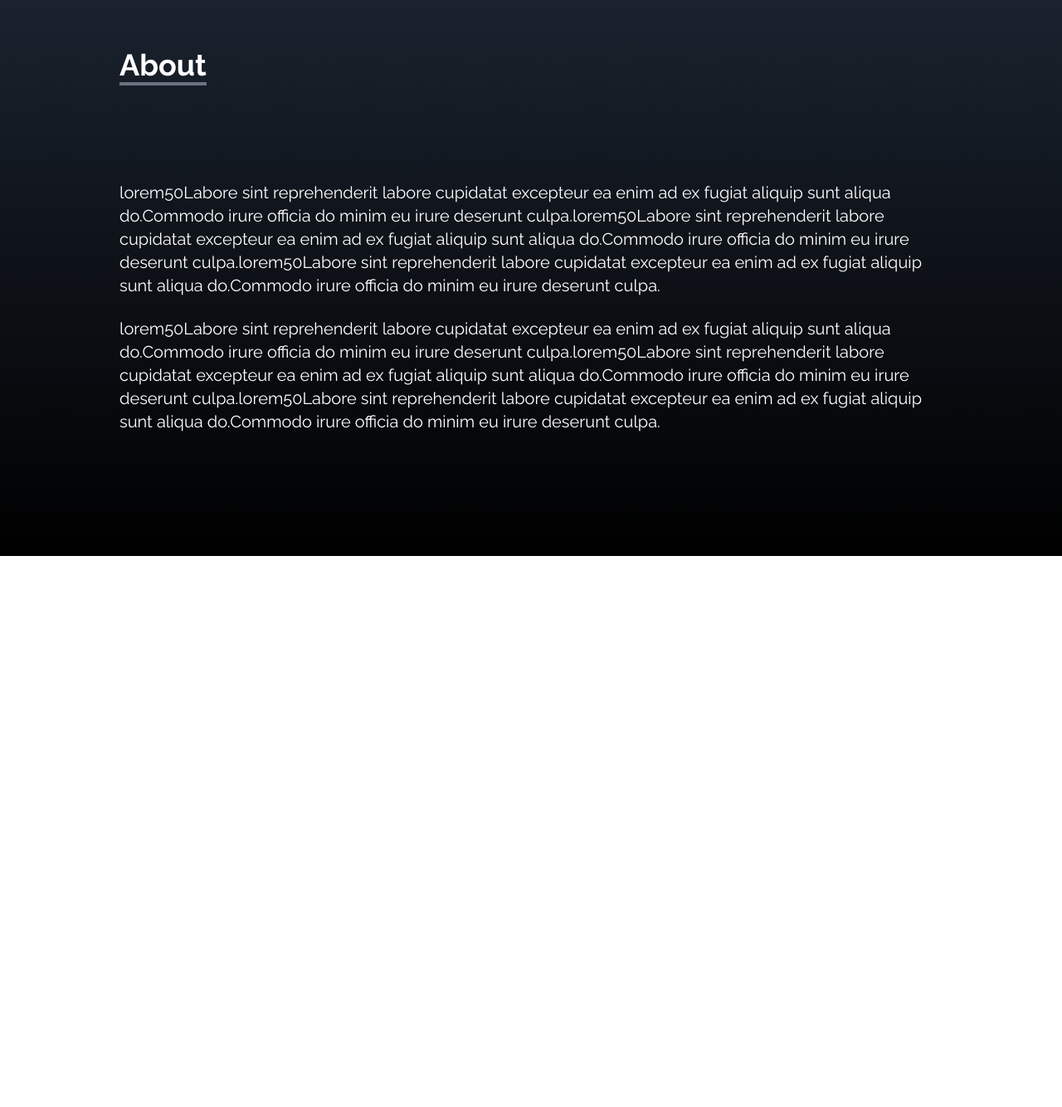
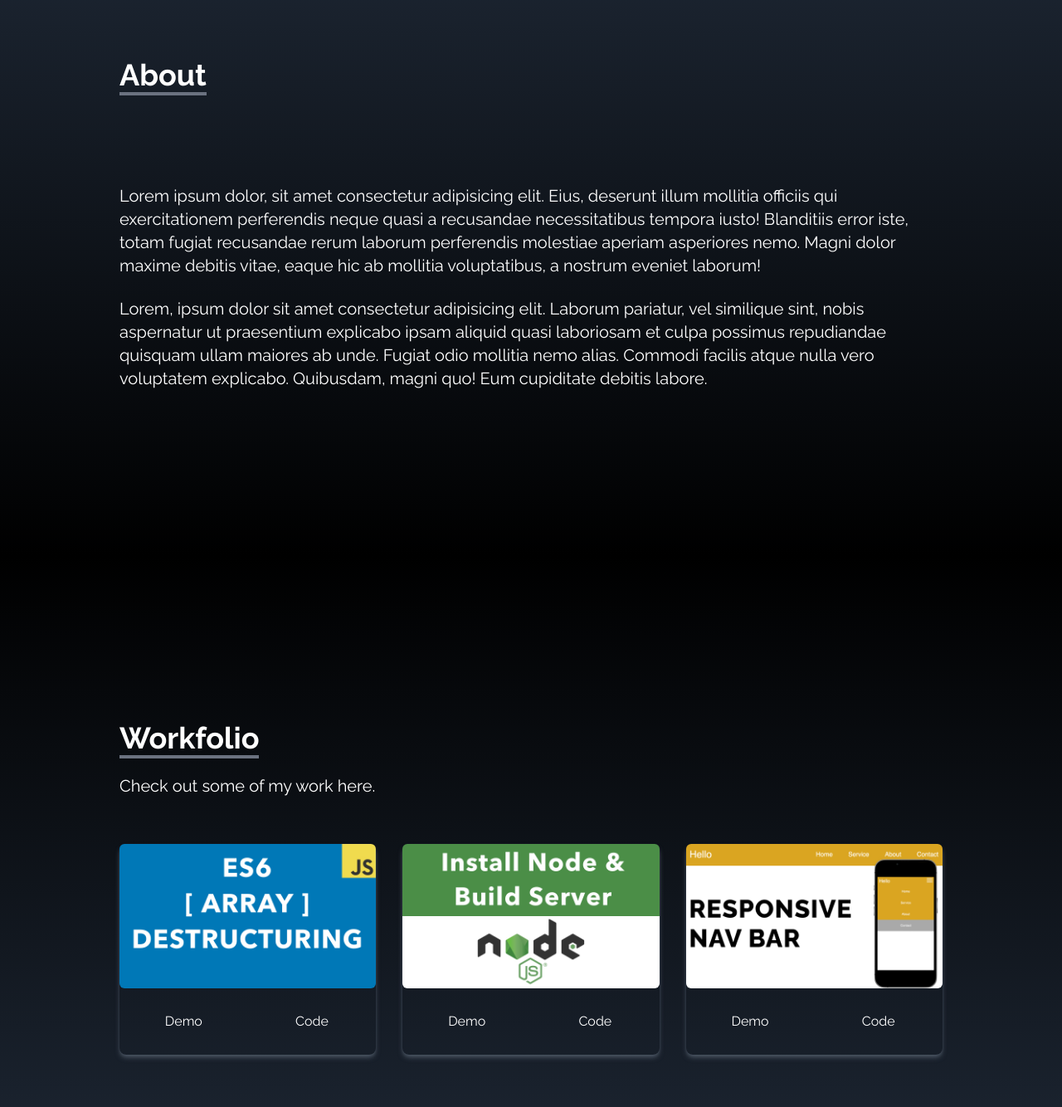
Before and after one commit to devpandhii/personal-portfolio, a React (Create React App) app: page / in a window 1280 px wide. Shown: the part 930-2264 px from the top of the page at 83% size. Before the commit the page ends 1600 px from the top, so only its background shows below. Built offline with nearby package versions, Linux system fonts and the light colour scheme.

Commit message:
workfolio done

```diff
--- a/public/index.html
+++ b/public/index.html
@@ -24,7 +24,7 @@
       work correctly both with client-side routing and a non-root public URL.
       Learn how to configure a non-root public URL by running `npm run build`.
     -->
-    <title>React App</title>
+    <title>Dev Pandhi</title>
   </head>
   <body>
     <noscript>You need to enable JavaScript to run this app.</noscript>
--- a/src/App.js
+++ b/src/App.js
@@ -2,6 +2,7 @@ import NavBar from "./component/NavBar";
 import Home from "./component/Home";
 import SocialLinks from "./component/SocialLinks";
 import About from "./component/About";
+import Workfolio from "./component/Workfolio";
 
 function App() {
   return (
@@ -10,6 +11,7 @@ function App() {
     <Home/>
     <SocialLinks/>
     <About/>
+    <Workfolio/>
     </div>
   );
 }
--- a/src/component/About.jsx
+++ b/src/component/About.jsx
@@ -1,24 +1,40 @@
-import React from 'react'
+import React from "react";
 
 const About = () => {
   return (
-    <div name="about" className='w-full h-screen bg-gradient-to-b from-gray-800 to to-black text-white'>
-        <div className='max-w-screen-lg p-4 mx-auto flex flex-col justify-center w-full h-full'>
-            <div className='py-10'>
-            <p className='text-4xl font-bold inline border-b-4 border-gray-500'>
+    <div
+      name="about"
+      className="w-full h-screen bg-gradient-to-b from-gray-800 to-black text-white"
+    >
+      <div className="max-w-screen-lg p-4 mx-auto flex flex-col justify-center w-full h-full">
+        <div className="pb-8">
+          <p className="text-4xl font-bold inline border-b-4 border-gray-500">
             About
           </p>
         </div>
-                <p className='text-xl mt-20'>
-                    lorem50Labore sint reprehenderit labore cupidatat excepteur ea enim ad ex fugiat aliquip sunt aliqua do.Commodo irure officia do minim eu irure deserunt culpa.lorem50Labore sint reprehenderit labore cupidatat excepteur ea enim ad ex fugiat aliquip sunt aliqua do.Commodo irure officia do minim eu irure deserunt culpa.lorem50Labore sint reprehenderit labore cupidatat excepteur ea enim ad ex fugiat aliquip sunt aliqua do.Commodo irure officia do minim eu irure deserunt culpa.
+
+        <p className="text-xl mt-20">
+          Lorem ipsum dolor, sit amet consectetur adipisicing elit. Eius,
+          deserunt illum mollitia officiis qui exercitationem perferendis neque
+          quasi a recusandae necessitatibus tempora iusto! Blanditiis error
+          iste, totam fugiat recusandae rerum laborum perferendis molestiae
+          aperiam asperiores nemo. Magni dolor maxime debitis vitae, eaque hic
+          ab mollitia voluptatibus, a nostrum eveniet laborum!
         </p>
-                <br/>
-                <p className='text-xl'>
-                    lorem50Labore sint reprehenderit labore cupidatat excepteur ea enim ad ex fugiat aliquip sunt aliqua do.Commodo irure officia do minim eu irure deserunt culpa.lorem50Labore sint reprehenderit labore cupidatat excepteur ea enim ad ex fugiat aliquip sunt aliqua do.Commodo irure officia do minim eu irure deserunt culpa.lorem50Labore sint reprehenderit labore cupidatat excepteur ea enim ad ex fugiat aliquip sunt aliqua do.Commodo irure officia do minim eu irure deserunt culpa.
+
+        <br />
+
+        <p className="text-xl">
+          Lorem, ipsum dolor sit amet consectetur adipisicing elit. Laborum
+          pariatur, vel similique sint, nobis aspernatur ut praesentium
+          explicabo ipsam aliquid quasi laboriosam et culpa possimus repudiandae
+          quisquam ullam maiores ab unde. Fugiat odio mollitia nemo alias.
+          Commodi facilis atque nulla vero voluptatem explicabo. Quibusdam,
+          magni quo! Eum cupiditate debitis labore.
         </p>
       </div>
     </div>
-  )
-}
+  );
+};
 
-export default About
+export default About;
--- a/src/component/SocialLinks.jsx
+++ b/src/component/SocialLinks.jsx
@@ -67,7 +67,7 @@ const SocialLinks = () => {
     },
   ]
   return (
-    <div className='hidden lg:flex flex-col top-[30%] left-0 fixed'>
+    <div className='hidden lg:flex flex-col top-[35%] left-0 fixed'>
         <ul>
             {links.map((links)=>(
                 <li key={links.id} className={`flex justify-between items-center w-40 h-14 px-4 ml-[-100px] hover:ml-[-10px] hover:rounded-md duration-300 bg-gray-500 ${links.style}`} >
--- /dev/null
+++ b/src/component/Workfolio.jsx
@@ -0,0 +1,78 @@
+import React from 'react'
+import arrayDestruct from '../assets/portfolio/arrayDestruct.jpg'
+import installNode from '../assets/portfolio/installNode.jpg'
+import navbar from '../assets/portfolio/navbar.jpg'
+import reactParallax from '../assets/portfolio/arrayDestruct.jpg'
+import reactSmooth from '../assets/portfolio/reactSmooth.jpg'
+import reactWeather from '../assets/portfolio/reactWeather.jpg'
+import usestate from '../assets/portfolio/usestate.jpg'
+
+const Workfolio = () => {
+
+    const workfolio = [
+        {
+            id: 1,
+            src: arrayDestruct,
+        },
+        {
+            id: 2,
+            src: installNode,
+        },
+        {
+            id: 3,
+            src: navbar,
+        },
+        // {
+        //     id: 4,
+        //     src: reactParallax,
+        // },
+        // {
+        //     id: 5,
+        //     src: reactSmooth,
+        // },
+        // {
+        //     id: 6,
+        //     src: reactWeather,
+        // },
+        // {
+        //     id: 7,
+        //     src: usestate,
+        // },
+    ]
+
+    return (
+    <div name="workfolio" className='bg-gradient-to-b from-black to-gray-800 w-full text-white md:h-screen'>
+        <div className='max-w-screen-lg p-4 mx-auto flex flex-col justify-center w-full h-full'>
+            <div className='pb-8'>
+                <p className='text-4xl font-bold inline border-b-4 border-gray-500'>
+                    Workfolio
+                </p>
+                <p className='text-xl py-6'>
+                    Check out some of my work here.
+                </p>
+            </div>
+            <div className='grid sm:grid-cols-2 md:grid-cols-3 gap-8 px-12 sm:px-0'>
+
+
+            {
+                workfolio.map(({id, src})=>(
+                    <div key={id} className='shadow-md shadow-gray-600 rounded-lg'>
+                    <img src={src} alt='' className='rounded-md duration-200 hover:scale-105'/>
+                    <div className='flex items-center justify-center'>
+                        <button className='w-1/2 px-6 py-3 m-4 duration-200 hover:scale-105'>
+                            Demo
+                        </button>
+                        <button className='w-1/2 px-6 py-3 m-4 duration-200 hover:scale-105'>
+                            Code
+                        </button>
+                    </div>
+                </div>
+                ))
+            }
+            </div>
+        </div>
+    </div>
+  )
+}
+
+export default Workfolio
```
Lines whose indentation alone changed are shown as unchanged.
